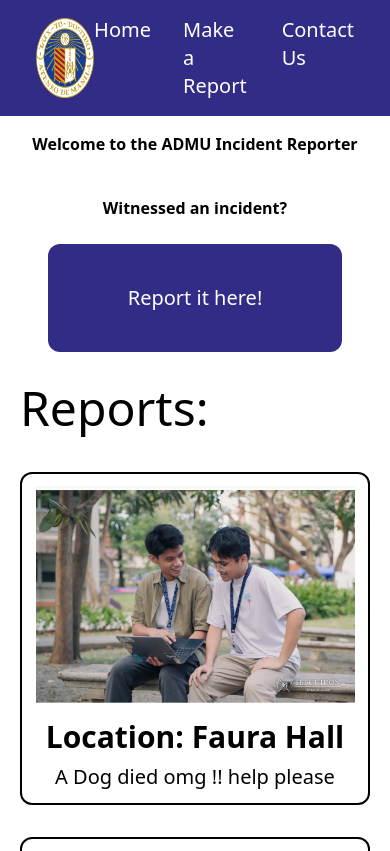
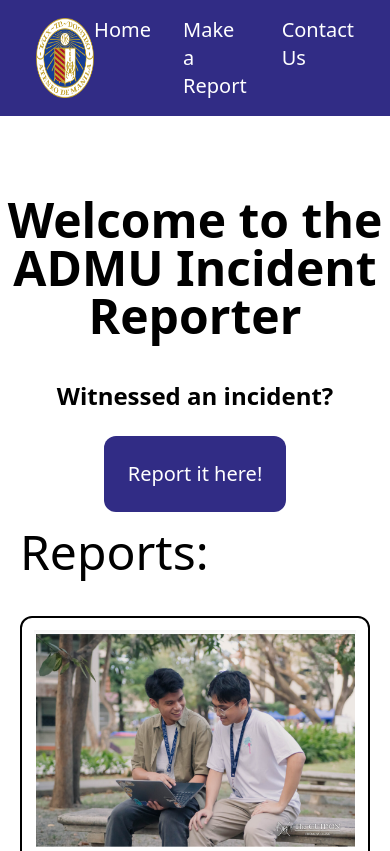
Before and after one commit to neons-amiel/Admu-Incident-Reporter, a React (Vite) app in the folder frontend/admu-incident-reporter/: page / in a window 390 px wide. Shown: the top 851 px of the page. Built offline with nearby package versions, Linux system fonts and the light colour scheme.

Commit message:
added image field and fixed some responsiveness

```diff
--- a/frontend/admu-incident-reporter/src/landing.jsx
+++ b/frontend/admu-incident-reporter/src/landing.jsx
@@ -38,7 +38,7 @@ function Landing() {
 
     return (
 
-        <div className=' flex flex-col min-h-screen w-full overflow-x-hidden '>
+        <div className=' flex flex-col justify-center min-h-screen w-full overflow-x-hidden '>
 
             {/* Navbar */}
             <nav className="flex flex-row justify-between items-center bg-indigo-900 px-9 py-4 text-white ">
@@ -55,11 +55,11 @@ function Landing() {
 
             {/* Hero */}
 
-            <div class='flex flex-col justify-center items-center px-5 lg:py-10 py-4 '>
-                <h1 class='lg:text-6xl text-center font-bold'>Welcome to the ADMU Incident Reporter</h1>
+            <div class='flex flex-col lg:justify-center lg:items-center justify-start items-center lg:h-screen h-3/4py-10 '>
+                <h1 class='lg:text-6xl text-5xl text-center font-bold lg:pt-5 pt-20'>Welcome to the ADMU Incident Reporter</h1>
                 <div class='flex flex-col justify-center items-center gap-6'>
-                    <h1 class='lg:text-4xl text-center font-semibold pt-10'>Witnessed an incident?</h1>
-                    <button class='bg-indigo-900 text-white px-20 py-10 rounded-xl hover:bg-indigo-500 text-xl' onClick={handleClick}>
+                    <h1 class='lg:text-4xl text-2xl text-center font-semibold lg:pt-14 pt-10'>Witnessed an incident?</h1>
+                    <button class='bg-indigo-900 text-white lg:px-20 lg:py-10 py-6 px-6 rounded-xl hover:bg-indigo-500 text-xl' onClick={handleClick}>
                         Report it here!
                     </button>
                 </div>
--- a/frontend/admu-incident-reporter/src/report.jsx
+++ b/frontend/admu-incident-reporter/src/report.jsx
@@ -6,6 +6,15 @@ import admulogo from './logos/admu_logo.png'
 
 
 function Report() {
+
+    const [formData, setFormData] = React.useState({
+        location: '',
+        desc: '',
+        image: null,
+    });
+
+
+
     return (
         <div class=' flex flex-col min-h-screen w-full overflow-x-hidden'>
             <nav class="flex flex-row justify-between items-center bg-indigo-900 px-9 py-4 text-white ">
@@ -21,10 +30,11 @@ function Report() {
             </nav>
 
             <div class='flex flex-col justify-center lg:px-50 px-10 py-8 w-full  '>
-                <h1 class='text-3xl font-bold mb-4'>Make a Report</h1>
+                <h1 class='text-3xl font-bold mb-4 '>Make a Report</h1>
                 <form class='flex flex-col gap-4'>
                     <input type='text' placeholder='Location' class='border p-2 rounded' />
                     <textarea placeholder='Description' class='border p-2 rounded' />
+                    <input type="file" name="image" accept='image/' className='border p-2 rounded' />
                     <button type='submit' class='bg-indigo-900 text-white px-4 py-2 rounded hover:bg-indigo-500'>Submit Report</button>
                 </form>
             </div>
```
